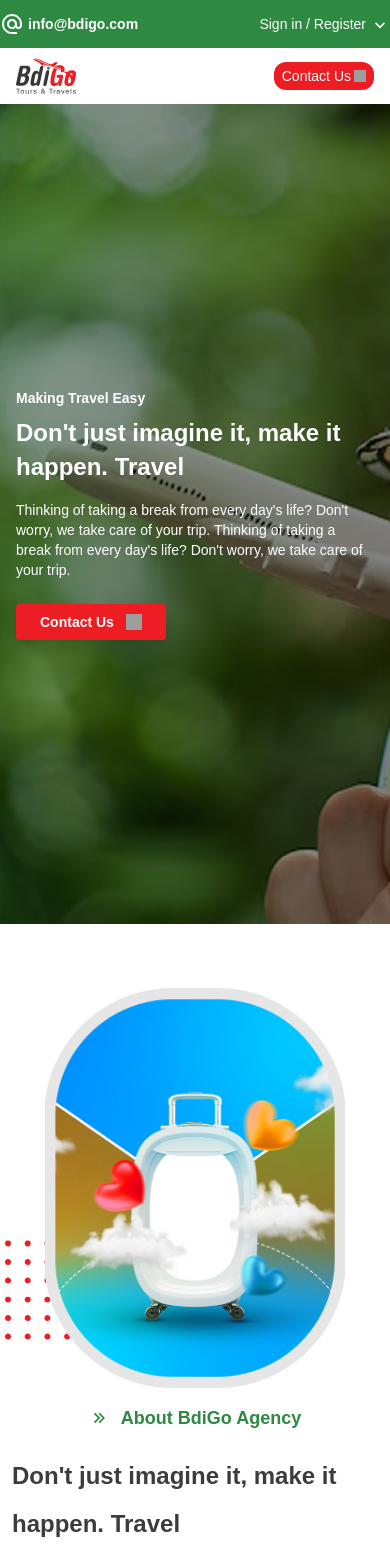
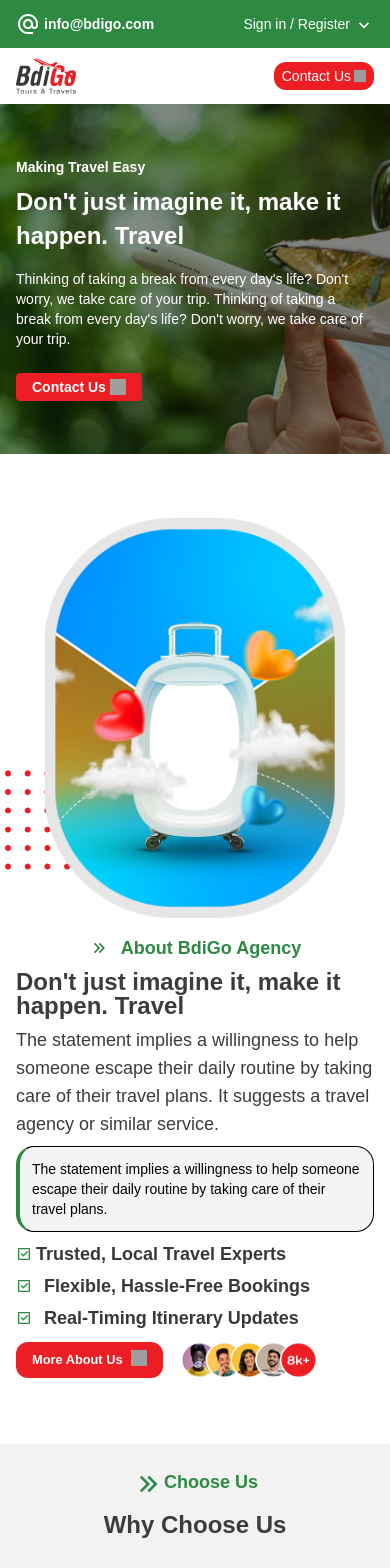
Before and after one commit to returnhex/Project-Travels, a Nuxt app: page / in a window 390 px wide. Shown: the top 1568 px of the page. Built offline with nearby package versions, Linux system fonts and the light colour scheme; grey boxes are pictures that could not be loaded.

Commit message:
style(ui): fix padding and image height

```diff
--- a/components/AboutBgGio.vue
+++ b/components/AboutBgGio.vue
@@ -7,7 +7,7 @@ defineProps({
 <template>
   <div class="max-w-[1440px] mx-auto">
     <section
-      class="flex flex-col md:flex-row items-center justify-center gap-4 md:px-3 lg:gap-10 py-16 lg:py-20"
+      class="flex flex-col md:flex-row items-center justify-center gap-4 px-4 lg:gap-10 py-16 lg:py-20"
     >
       <!-- Left Image Section -->
       <div class="relative w-full md:w-1/2 flex justify-center">
@@ -15,7 +15,7 @@ defineProps({
           <img
             src="/Case.png"
             alt="Travel Illustration"
-            class="rounded-[40px] object-cover w-[300px] h-[400px] md:h-full md:w-full"
+            class="rounded-[40px] object-cover w-[300px] h-[400px] md:h-full md:w-[90%]"
           />
           <img
             class="absolute bottom-12 -left-10 -z-10 h-[100px] w-[144px]"
@@ -25,7 +25,10 @@ defineProps({
       </div>
 
       <!-- Right Text Section -->
-      <div class="w-full px-3 md:px-0 md:w-1/2 space-y-5">
+      <div class="w-full md:w-1/2
+      space-y-2
+      md:space-y-3 lg:space-y-4
+      xl:space-y-5">
         <div class="flex items-center justify-center sm:justify-start gap-3">
           <img src="/double-arrow.svg" class="h-5 w-5 md:h-8 md:w-8" />
           <p
@@ -35,7 +38,7 @@ defineProps({
           </p>
         </div>
         <h2
-          class="text-xl md:text-2xl lg:text-3xl xl:text-5xl text-[#3C3C3C] font-bold leading-extra-loose flex items-center justify-center sm:justify-start"
+          class="text-xl md:text-2xl lg:text-3xl xl:text-5xl text-[#3C3C3C] font-bold leading-6 md:leading-10 lg:leading-16 flex items-center justify-center sm:justify-start"
         >
           Don't just imagine it, make it happen. Travel
         </h2>
--- a/components/ChooseUs.vue
+++ b/components/ChooseUs.vue
@@ -1,10 +1,14 @@
 <template>
-  <section class="bg-[#F2F2F2] py-6 md:py-12 lg:py-16 px-6">
+  <section class="bg-[#F2F2F2] py-6 md:py-12 lg:py-16 px-4">
     <div
-      class="max-w-[1440px] min-h-[830px] mx-auto flex flex-col gap-10 justify-center items-center"
+      class="max-w-[1440px]
+      min-h-[430px] sm:min-h-[530px] md:min-h-[630px] lg:min-h-[730px] xl:min-h-[830px]
+      mx-auto flex flex-col gap-10 justify-center items-center"
     >
       <div
-        class="flex flex-col gap-2 sm:gap-6 xl:gap-10 justify-center items-center"
+        class="flex flex-col
+        gap-2 sm:gap-4 md:gap-6 lg:gap-8 xl:gap-10
+        justify-center items-center"
       >
         <p
           class="text-[#2E8942] font-semibold text-lg sm:text-xl md:text-2xl flex"
--- a/components/ContactUs.vue
+++ b/components/ContactUs.vue
@@ -1,10 +1,12 @@
 <template>
-  <section class="bg-white py-12 lg:py-0 px-6">
+  <section class="bg-white py-12 lg:py-0 px-4">
     <div
-      class="max-w-[1440px] min-h-[820px] mx-auto flex flex-col gap-10 justify-center items-center"
+      class="max-w-[1440px]
+       min-h-[430px] sm:min-h-[530px] md:min-h-[630px] lg:min-h-[730px] xl:min-h-[830px]
+      mx-auto flex flex-col gap-10 justify-center items-center"
     >
       <!-- Header -->
-      <div class="flex flex-col gap-10 justify-center items-center">
+      <div class="flex flex-col gap-4 sm:gap-6 md:gap-8 lg:gap-10 justify-center items-center">
         <p
           class="text-[#2E8942] font-semibold text-xl md:text-2xl flex items-center gap-2"
         >
--- a/components/ContactUsBanner.vue
+++ b/components/ContactUsBanner.vue
@@ -6,12 +6,12 @@ defineProps({
 
 <template>
   <section
-    class="relative w-full grid place-items-center mx-auto h-[382px] bg-cover bg-center"
+    class="relative w-full grid place-items-center mx-auto h-[300px] md:h-[382px] bg-cover bg-center"
     style="background-image: url('/ocean.png')"
   >
     <div class="absolute inset-0 bg-[#0D4E1B] opacity-50" />
     <div
-      class="relative z-10 max-w-[952px] flex flex-col items-center gap-6 text-white"
+      class="relative z-10 max-w-[952px] flex flex-col items-center gap-2 sm:gap-3 md:gap-4 lg:gap-6 text-white"
     >
       <h1 class="text-2xl md:text-3xl lg:text-5xl font-bold">{{ title }}</h1>
       <div class="flex gap-1 items-center justify-center">
--- a/components/HeroSection.vue
+++ b/components/HeroSection.vue
@@ -2,7 +2,7 @@
 
 <template>
   <section
-    class="relative w-full mx-auto h-[820px] bg-cover bg-center"
+    class="relative w-full mx-auto h-[350px] sm:h-[500px] md:h-[720px] lg:h-[820px] bg-cover bg-center"
     style="background-image: url('/heroImage.png')"
   >
     <div class="absolute inset-0 bg-linear-to-r from-[#002D0A] to-[#040404] opacity-50" />
@@ -11,13 +11,13 @@
       class="relative max-w-[1440px] mx-auto z-10 flex items-center justify-start h-full"
     >
       <div
-        class="max-w-[950px] px-4 lg:px-4 flex flex-col items-start justify-start text-white gap-0 sm:gap-4 md:gap-6"
+        class="max-w-[950px] px-4 lg:px-4 flex flex-col items-start justify-start text-white gap-0 sm:gap-4 md:gap-8 lg:gap-10"
       >
         <p class="text-sm sm:text-lg md:text-[24px] font-bold mb-2 sm:mb-0">
           Making Travel Easy
         </p>
         <h1
-          class="text-xl ms:text-3xl md:text-4xl lg:text-5xl xl:text-[60px] font-bold mb-4 sm:mb-0"
+          class="text-xl sm:text-3xl md:text-4xl lg:text-5xl xl:text-6xl font-bold mb-4 sm:mb-0"
         >
           Don't just imagine it, make it happen.
           <span class="text-white">Travel</span>
@@ -28,7 +28,11 @@
           Don't worry, we take care of your trip.
         </p>
         <button
-          class="bg-red text-white px-6 py-2 text-sm md:text-[18px] font-semibold rounded shadow-lg flex items-center gap-3 hover:bg-red-600 cursor-pointer"
+          class="bg-red text-white
+          px-4 py-1 md:px-6 md:py-2
+          text-sm md:text-[18px] font-semibold
+          rounded shadow-lg flex items-center
+          gap-1 md:gap-3 hover:bg-red-600 cursor-pointer"
         >
           Contact Us <img src="/arrowRight.svg" class="w-4 h-4 md:w-6 md:h-6" />
         </button>
--- a/components/HowItWork.vue
+++ b/components/HowItWork.vue
@@ -1,12 +1,14 @@
 <template>
-  <section class="bg-[#F2F2F2] py-12 lg:py-16 px-6">
+  <section class="bg-[#F2F2F2] py-12 lg:py-16 px-4">
     <div
-      class="max-w-[1440px] min-h-[830px] mx-auto flex flex-col gap-10 justify-center items-center"
+      class="max-w-[1440px]
+      min-h-[430px] sm:min-h-[530px] md:min-h-[630px] lg:min-h-[730px] xl:min-h-[830px]
+      mx-auto flex flex-col gap-10 justify-center items-center"
     >
       <!-- Header -->
-      <div class="flex flex-col gap-10 justify-center items-center">
+      <div class="flex flex-col gap-3 sm:gap-4 md:gap-6 lg:gap-8 xl:gap-10 justify-center items-center">
         <p
-          class="text-[#2E8942] font-semibold text-xl md:text-2xl flex items-center gap-2"
+          class="text-[#2E8942] font-semibold text-lg mg:text-xl lg:text-2xl flex items-center gap-2"
         >
           <img src="/double-arrow.svg" height="32" width="32" />
           How It Work
--- a/components/NavTop.vue
+++ b/components/NavTop.vue
@@ -3,7 +3,7 @@
 <template>
   <div class="bg-[#2E8942]">
     <div
-      class="max-w-[1740px] mx-auto text-[#FFFFFF] flex items-center justify-between sm:px-3 md:px-5 py-3"
+      class="max-w-[1740px] mx-auto text-[#FFFFFF] flex items-center justify-between px-4 md:px-5 py-3"
     >
       <div class="flex gap-1 items-center justify-between">
         <img src="/email.svg" class="w-6 h-6" />
--- a/components/NewsLetter.vue
+++ b/components/NewsLetter.vue
@@ -1,6 +1,7 @@
 <template>
   <section
-    class="bg-[url('/assets/image/counterbg.png')] bg-cover bg-center px-4 sm:px-8 md:px-16 lg:px-32 py-8 sm:py-10 md:py-16 rounded-3xl max-w-5xl mx-auto"
+    class="bg-[url('/assets/image/counterbg.png')] bg-cover bg-center mx-4 px-4 sm:px-8 md:px-16 lg:px-32 py-8 sm:py-10 md:py-16
+    rounded-xl md:rounded-3xl max-w-5xl md:mx-auto"
   >
     <!-- Headline & Subtext -->
     <div class="text-center sm:text-left mb-6 sm:mb-8">
--- a/components/bottom.vue
+++ b/components/bottom.vue
@@ -76,11 +76,11 @@ const paymentMethodIcon = [
 </script>
 <template>
   <footer
-    class="bg-[#F7FDFC] w-full h-[920px] sm:h-[980px] md:h-[750px] lg:h-[552px] items-center mt-48 justify-center flex flex-col mx-auto relative"
+    class="bg-[#F7FDFC] w-full h-[920px] sm:h-[980px] md:h-[750px] lg:h-[552px] items-center mt-48 justify-center flex flex-col mx-auto relative "
   >
-    <news-letter class="absolute -top-44" />
+    <NewsLetter class="absolute -top-44" />
     <div
-      class="container mx-auto px-6 justify-between grid grid-cols-1 md:grid-cols-2 lg:grid-cols-3 gap-8 -mt-20 md:mt-0"
+      class="container mx-auto px-4 justify-between grid grid-cols-1 md:grid-cols-2 lg:grid-cols-3 gap-8 -mt-20 md:mt-0"
     >
       <!-- logo -->
       <div class="">
--- a/components/package.vue
+++ b/components/package.vue
@@ -22,7 +22,7 @@ const images = [packageImg1, packageImg2, packageImg3, packageImg4];
         Our Package Bundles
       </h2>
       <p
-        class="text-gray font-medium text-base leading-relaxed mt-2 max-w-2xl mx-auto"
+        class="text-gray font-medium text-base leading-relaxed mt-2 max-w-2xl mx-auto px-4 md:px-0"
       >
         The statement implies a willingness to help someone escape their daily
         routine by taking care of their travel plans. It suggests a travel
```
